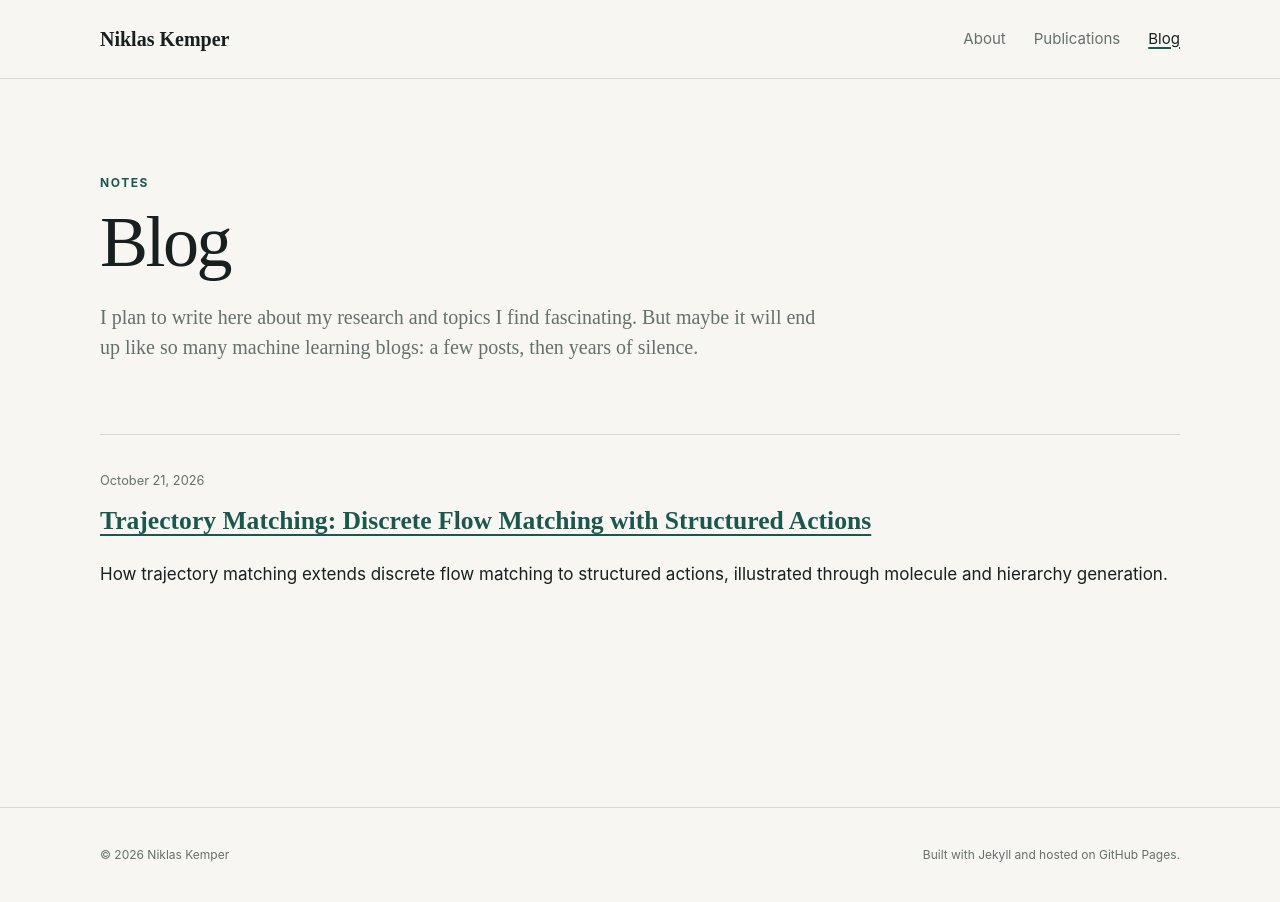
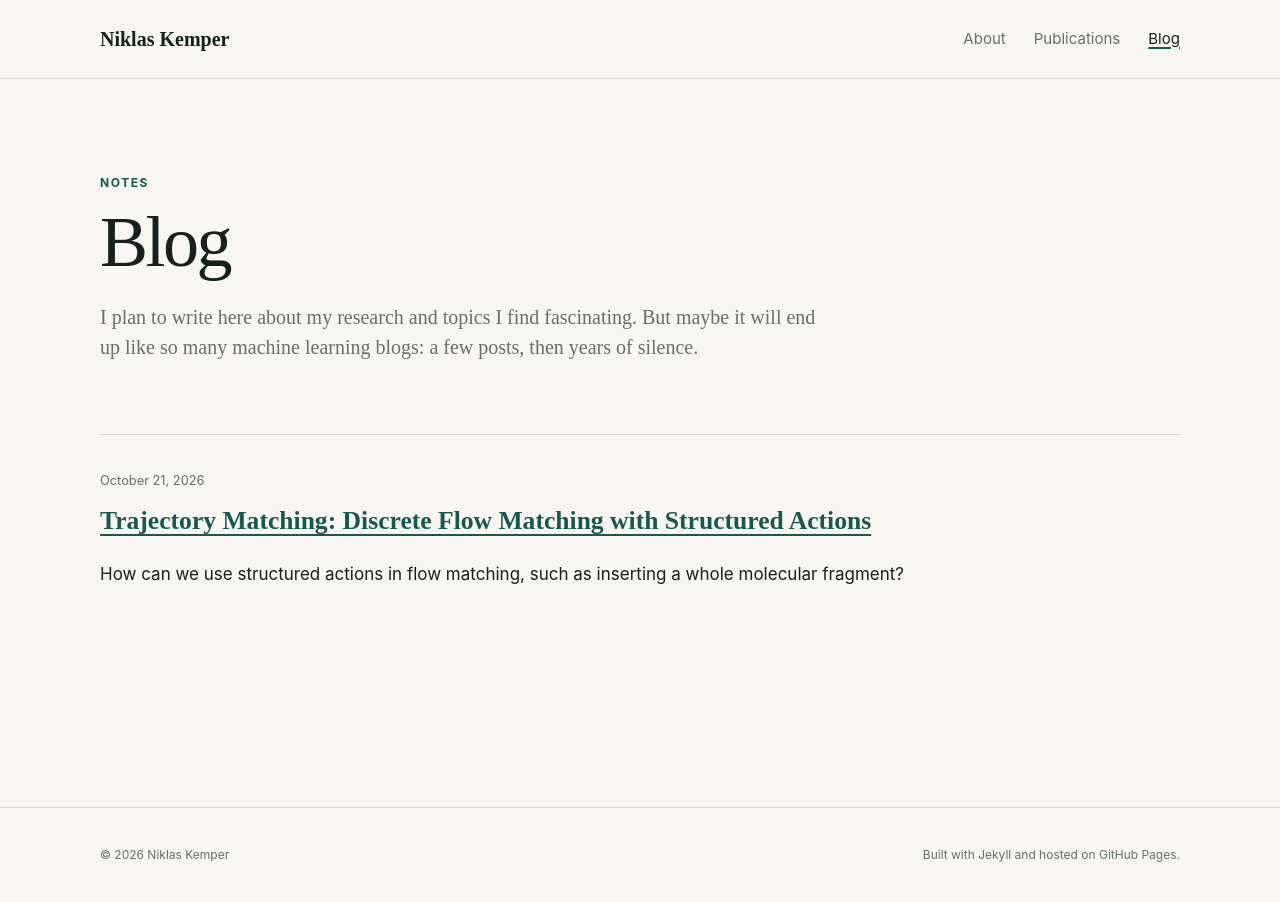
Before and after one commit to KemperNiklas/kemperniklas.github.io, a Jekyll site: the page built from docs/blog.html, in a window 1280 px wide. Built offline with Jekyll 4.4.1, drawn with Linux system fonts in a browser that asks for light colours.

Commit message:
Make the trajectory matching description a concrete question

```diff
--- a/docs/_posts/2026-10-22-trajectory-matching.html
+++ b/docs/_posts/2026-10-22-trajectory-matching.html
@@ -1,8 +1,8 @@
 ---
 layout: null
 title: "Trajectory Matching: Discrete Flow Matching with Structured Actions"
-description: "How trajectory matching extends discrete flow matching to structured actions, illustrated through molecule and hierarchy generation."
-excerpt: "How trajectory matching extends discrete flow matching to structured actions, illustrated through molecule and hierarchy generation."
+description: "How can we use structured actions in flow matching, such as inserting a whole molecular fragment?"
+excerpt: "How can we use structured actions in flow matching, such as inserting a whole molecular fragment?"
 author: Niklas Kemper
 date: 2026-10-22 00:00:00 +0200
 permalink: /blog/trajectory-matching/
@@ -10,12 +10,12 @@ permalink: /blog/trajectory-matching/
 {% raw %}
 <!doctype html>
 <html lang="en"><head>
-<meta name="description" content="How trajectory matching extends discrete flow matching to structured actions, illustrated through molecule and hierarchy generation.">
+<meta name="description" content="How can we use structured actions in flow matching, such as inserting a whole molecular fragment?">
 <meta name="author" content="Niklas Kemper">
 <link rel="canonical" href="https://niklaskemper.com/blog/trajectory-matching/">
 <meta property="og:type" content="article">
 <meta property="og:title" content="Trajectory Matching: Discrete Flow Matching with Structured Actions">
-<meta property="og:description" content="How trajectory matching extends discrete flow matching to structured actions, illustrated through molecule and hierarchy generation.">
+<meta property="og:description" content="How can we use structured actions in flow matching, such as inserting a whole molecular fragment?">
 <meta property="og:url" content="https://niklaskemper.com/blog/trajectory-matching/">
 <meta name="twitter:card" content="summary">
 <meta charset="utf-8"><meta name="viewport" content="width=device-width,initial-scale=1">
```
